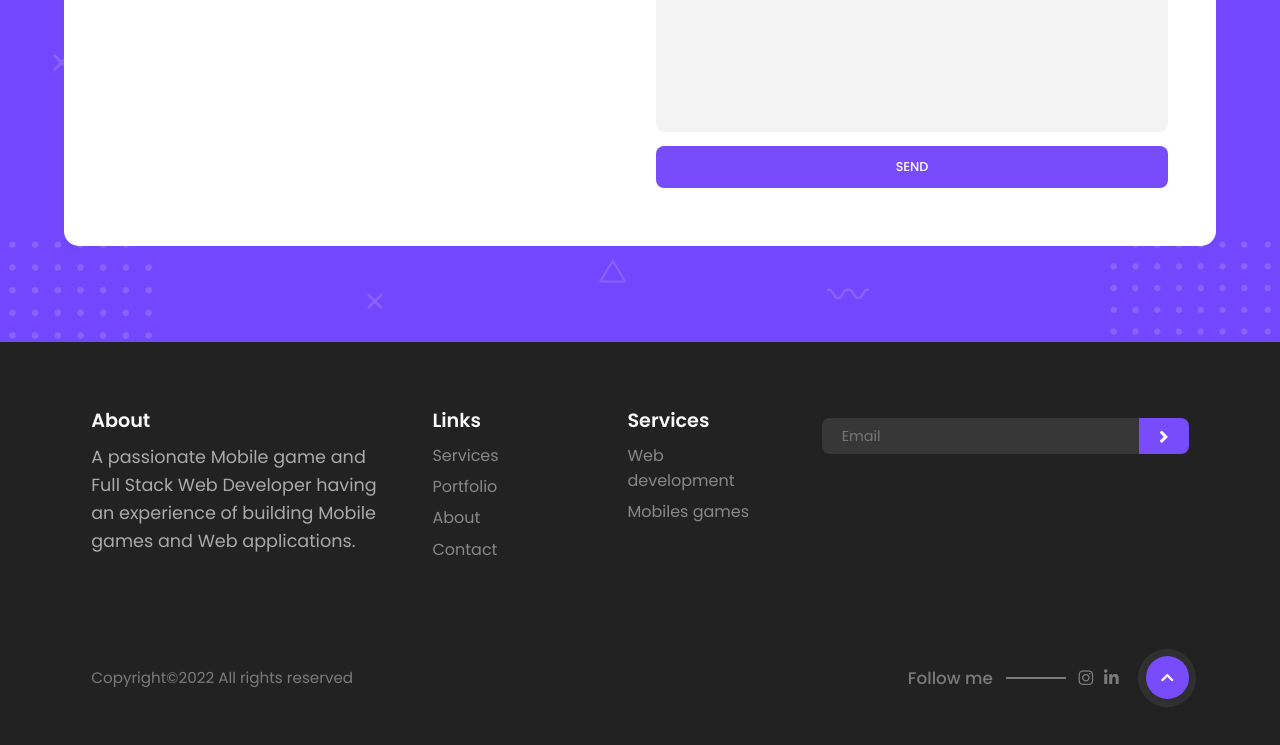
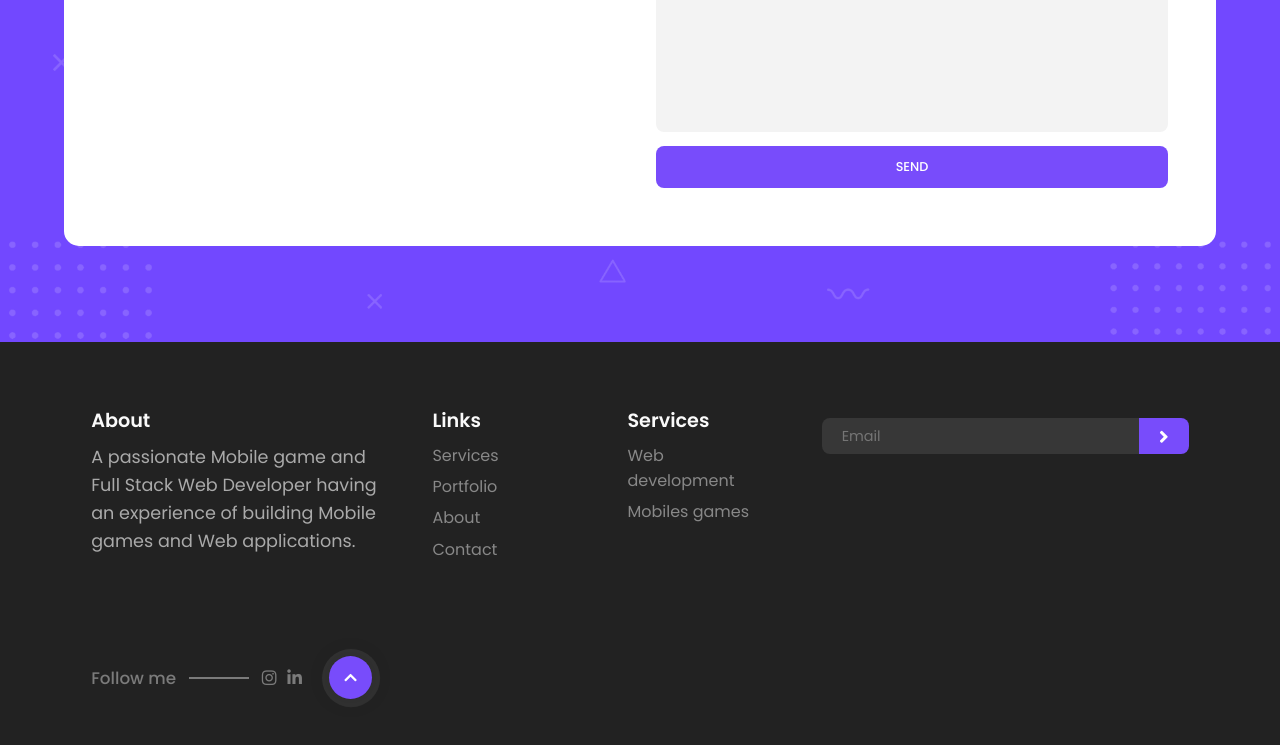
Before and after one commit to Ignoble-Immortal/FEE2AssignmentPortfolio1, a plain HTML site: page index.html in a window 1280 px wide. Shown: the part 2790-3535 px from the top of the page. Drawn offline with nearby package versions, Linux system fonts and the light colour scheme.

Commit message:
Edited a bit

```diff
--- a/index.html
+++ b/index.html
@@ -410,9 +410,6 @@
         </div>
 
         <div class="bottom-footer">
-          <div class="copyright">
-            <p class="text">Copyright&copy;2022 All rights reserved</p>
-          </div>
 
           <div class="followme-wrap">
             <div class="followme">
```
